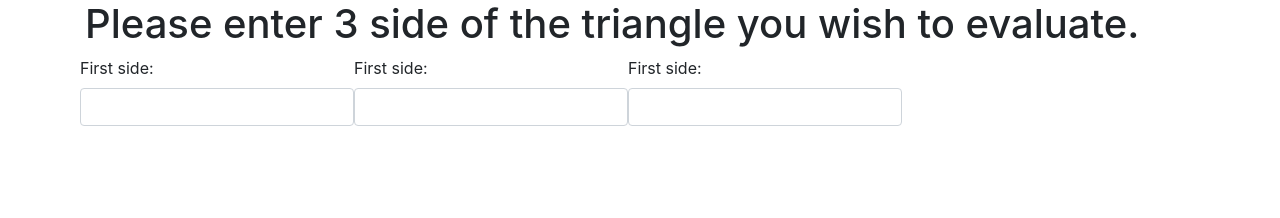
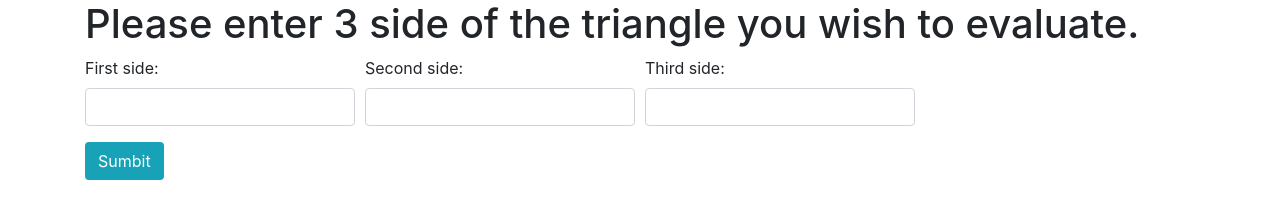
Before and after one commit to mmanchee/jsTriangle, a plain HTML site: page jsTriangle.html in a window 1280 px wide. Drawn offline with Linux system fonts and the light colour scheme.

Commit message:
add html button and formatted inputs to jsTriangle project
co-authored-by: Alma Frankenstein <a.q.frankenstein@gmail.com>

```diff
--- a/jsTriangle.html
+++ b/jsTriangle.html
@@ -13,20 +13,20 @@
     <div>
       <form id="userInput">
         <div class="form-row">
-          <div class="form-group">
+          <div class="form-group col-3">
             <label for="length1">First side: </label>
             <input id="length1" class="form-control" type="text">
           </div>
-          <div class="form-group">
-            <label for="length1">First side: </label>
-            <input id="length1" class="form-control" type="text">
+          <div class="form-group col-3">
+            <label for="length2">Second side: </label>
+            <input id="length2" class="form-control" type="text">
           </div>
-          <div class="form-group">
-            <label for="length1">First side: </label>
-            <input id="length1" class="form-control" type="text">
+          <div class="form-group col-3">
+            <label for="length3">Third side: </label>
+            <input id="length3" class="form-control" type="text">
           </div>
         </div>
-
+        <button class="btn bg-info text-white">Sumbit</button>
       </form>
     </div>
     <div id="userAnswer">
```
